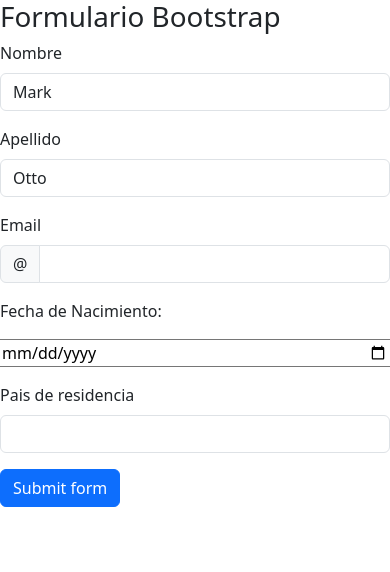
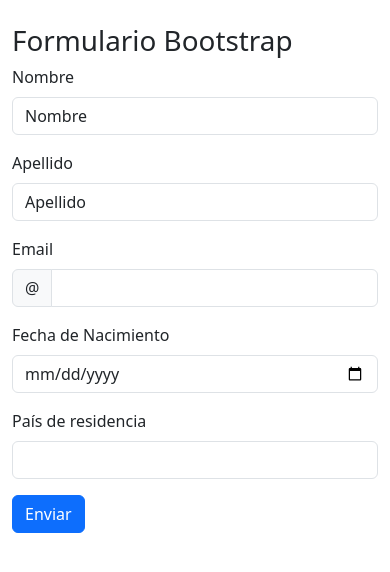
Before and after one commit to Lusafago/EJERCICIO-DUPLAS-BOOTSRAP, a plain HTML site: page index.html in a window 390 px wide. Drawn offline with nearby package versions, Linux system fonts and the light colour scheme.

Commit message:
Modificamos las medidas de responsive

```diff
--- a/index.html
+++ b/index.html
@@ -6,23 +6,24 @@
   <meta name="viewport" content="width=device-width, initial-scale=1.0">
   <link href="https://cdn.jsdelivr.net/npm/bootstrap@5.3.3/dist/css/bootstrap.min.css" rel="stylesheet"
     integrity="sha384-QWTKZyjpPEjISv5WaRU9OFeRpok6YctnYmDr5pNlyT2bRjXh0JMhjY6hW+ALEwIH" crossorigin="anonymous">
-
+ <link rel="stylesheet" href="styles.css">
   <title>Ejercicio Duplas Bootstrap</title>
 </head>
 
 <body>
+  <div class="container mt-4">
     <h1>Formulario Bootstrap</h1>
 
     <form class="row g-3">
-    <div class="col-md-4">
+      <div class="col-12 col-md-6">
         <label for="validationDefault01" class="form-label">Nombre</label>
-      <input type="text" class="form-control" id="validationDefault01" value="Mark" required>
+        <input type="text" class="form-control" id="validationDefault01" value="Nombre" required>
       </div>
-    <div class="col-md-4">
+      <div class="col-12 col-md-6">
         <label for="validationDefault02" class="form-label">Apellido</label>
-      <input type="text" class="form-control" id="validationDefault02" value="Otto" required>
+        <input type="text" class="form-control" id="validationDefault02" value="Apellido" required>
       </div>
-    <div class="col-md-4">
+      <div class="col-12 col-md-6">
         <label for="validationDefaultUsername" class="form-label">Email</label>
         <div class="input-group">
           <span class="input-group-text" id="inputGroupPrepend2">@</span>
@@ -30,23 +31,21 @@
             required>
         </div>
       </div>
-    <label for="date" id="label-date">Fecha de Nacimiento:</label>
-    <input type="date" id="date" name="date" required title="Por favor, ingresa una fecha de nacimiento válida."
+      <div class="col-12 col-md-6">
+        <label for="date" id="label-date" class="form-label">Fecha de Nacimiento</label>
+        <input type="date" id="date" name="date" class="form-control" required title="Por favor, ingresa una fecha de nacimiento válida."
           aria-required="true" aria-labelledby="label-date">
-    <div class="col-md-6">
-      <label for="validationDefault03" class="form-label">Pais de residencia</label>
+      </div>
+      <div class="col-12 col-md-6">
+        <label for="validationDefault03" class="form-label">País de residencia</label>
         <input type="text" class="form-control" id="validationDefault03" required>
       </div>
-    <div class="col-md-3">
-
-
       <div class="col-12">
-      <button class="btn btn-primary" type="submit">Submit form</button>
+        <button class="btn btn-primary" type="submit">Enviar</button>
       </div>
     </form>
-  <form class="row g-3">
+  </div>
 
-  </form>
   <script src="https://cdn.jsdelivr.net/npm/bootstrap@5.3.3/dist/js/bootstrap.bundle.min.js"
     integrity="sha384-YvpcrYf0tY3lHB60NNkmXc5s9fDVZLESaAA55NDzOxhy9GkcIdslK1eN7N6jIeHz"
     crossorigin="anonymous"></script>
```
Lines whose indentation alone changed are shown as unchanged.
